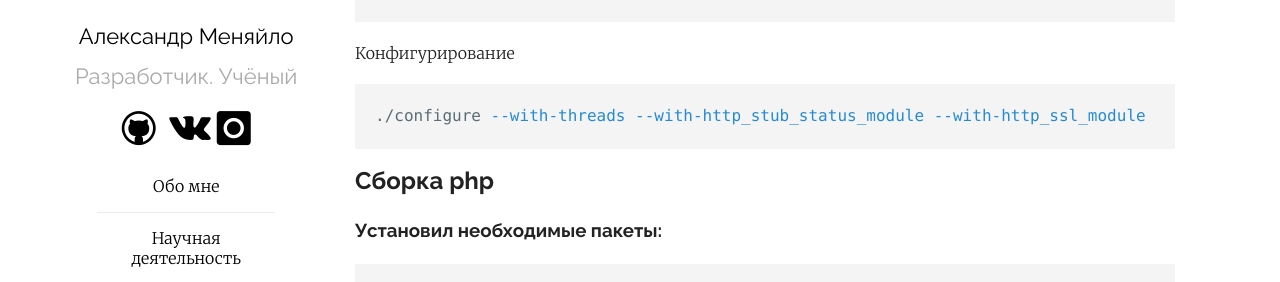
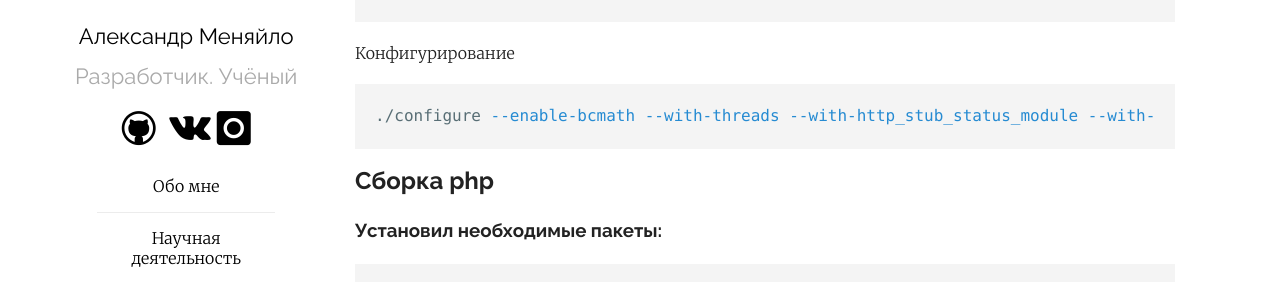
Before and after one commit to Mendeo/mendeo.github.io, a Jekyll site: the page built from _posts/2020-04-24-ustanovka-nextcloud.md, in a window 1280 px wide and 900 px high, scrolled down 1499 px. Shown: the part 154-436 px from the top of the window. Built offline with Jekyll 4.4.1, drawn with Linux system fonts in a browser that asks for light colours; comment, search, counter and statistics services are not loaded.

Commit message:
Обновил в посте конфиг сборки php

````diff
--- a/_posts/2020-04-24-ustanovka-nextcloud.md
+++ b/_posts/2020-04-24-ustanovka-nextcloud.md
@@ -55,7 +55,7 @@ sudo apt install libxslt1-dev
 Конфигурирование
 
 ```bash
-./configure --with-threads --with-http_stub_status_module --with-http_ssl_module --sbin-path=/usr/local/bin --with-http_v2_module --with-http_xslt_module --with-http_gunzip_module --with-http_gzip_static_module --with-pcre=../pcre-8.44 --with-pcre-jit --error-log-path=/usr/local/var/log/nginx-error.log --http-log-path=/usr/local/var/log/nginx-access.log --pid-path=/usr/local/var/log/nginx.pid --lock-path=/usr/local/var/log/nginx.lock
+./configure --enable-bcmath --with-threads --with-http_stub_status_module --with-http_ssl_module --sbin-path=/usr/local/bin --with-http_v2_module --with-http_xslt_module --with-http_gunzip_module --with-http_gzip_static_module --with-pcre=../pcre-8.44 --with-pcre-jit --error-log-path=/usr/local/var/log/nginx-error.log --http-log-path=/usr/local/var/log/nginx-access.log --pid-path=/usr/local/var/log/nginx.pid --lock-path=/usr/local/var/log/nginx.lock
 ```
 
 ## Сборка php
````
Also changed, not shown: other parts of _posts/2020-04-24-ustanovka-nextcloud.md (+1 -1 lines).
